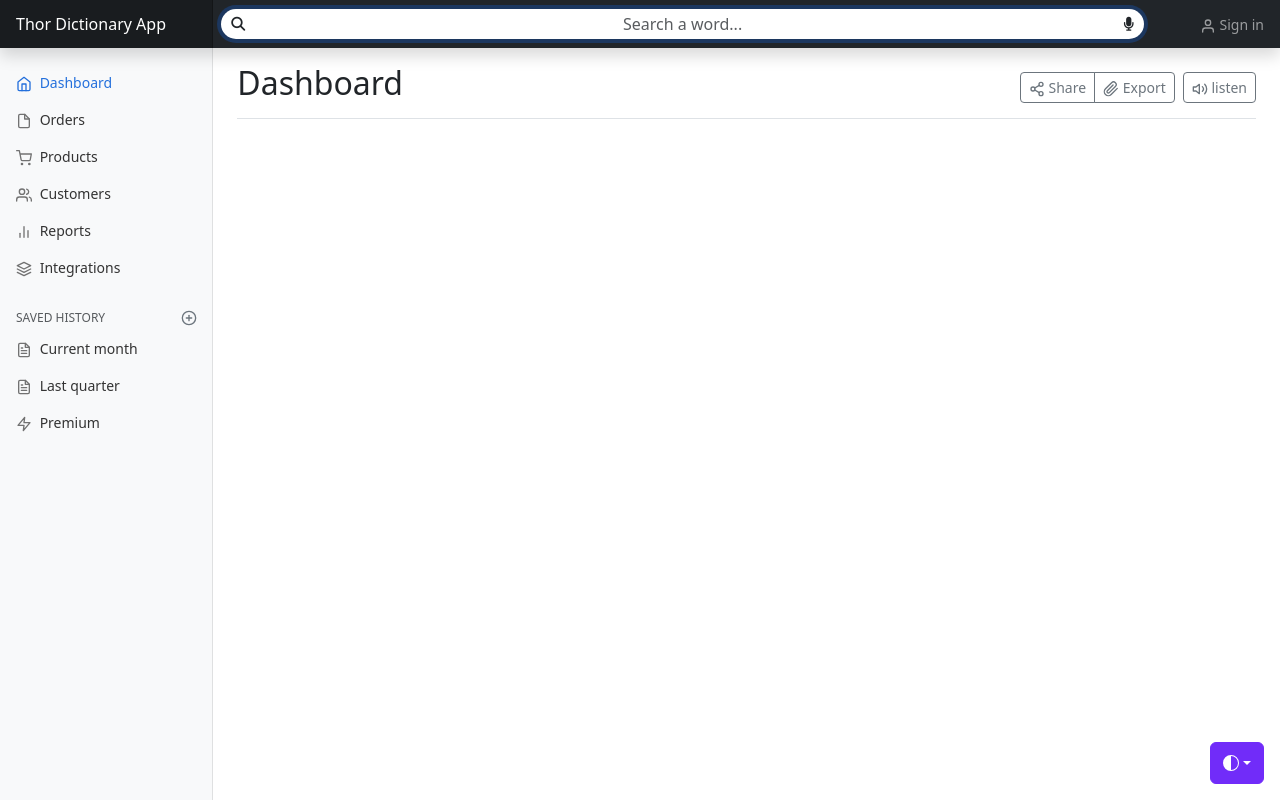
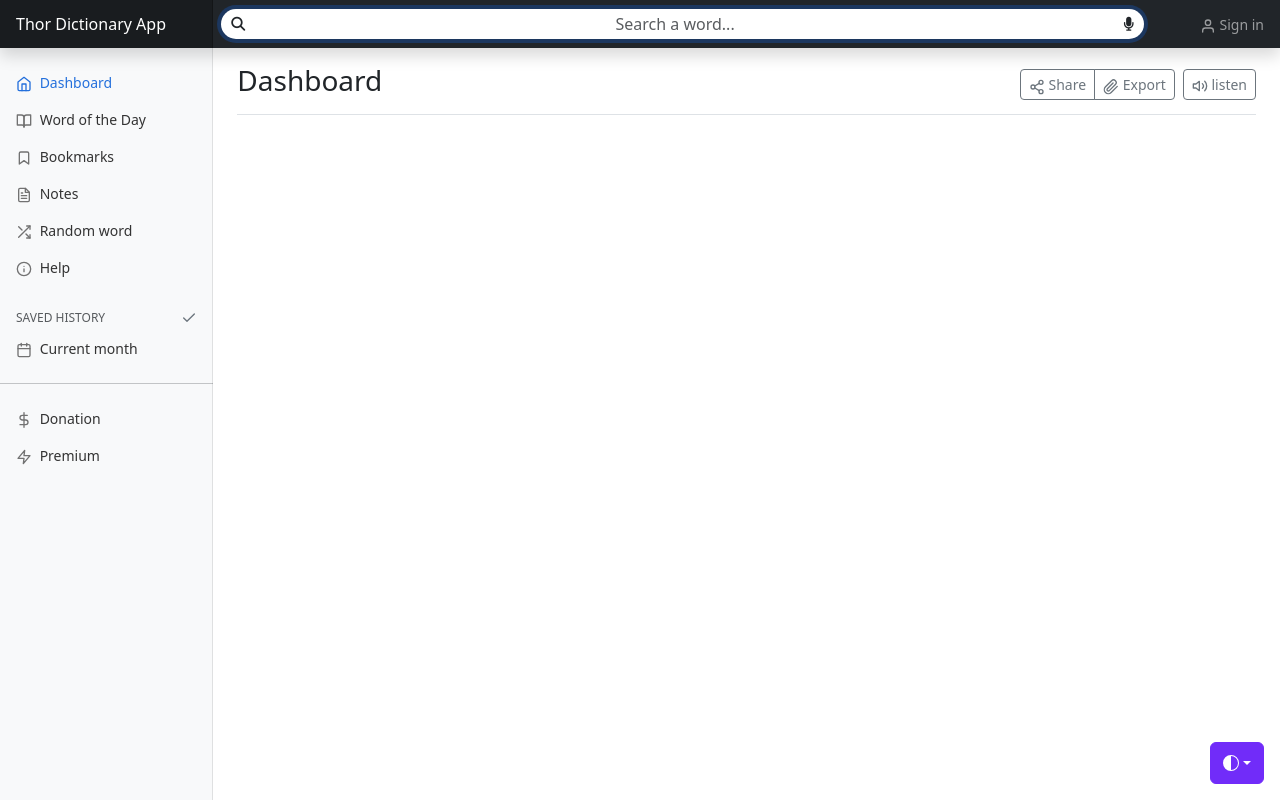
Before and after one commit to Toheeb-dev/dictionary-app, a plain HTML site: page index.html in a window 1280 px wide. Drawn offline with nearby package versions, Linux system fonts and the light colour scheme.

Commit message:
update the dictionary app

```diff
--- a/dashboard.js
+++ b/dashboard.js
@@ -9,13 +9,28 @@
 })()
 
 const search =()=>{
+  wordSearch.innerHTML = ""
   let wordText = word.value
+
 let link = fetch('https://api.dictionaryapi.dev/api/v2/entries/en/' + wordText)
 .then(data => {
   return data.json();
   })
-  .then(meaning => {
-  console.log(meaning);
+  .then(result => {
+    console.log(result);
+    result.map((item, arr)=>{
+      var phonetics = item.phonetics
+      const phonet = [...phonetics]
+      console.log(phonet[3].audio);
+      wordSearch.innerHTML += `
+      <h3 class="mb-0">${item.word}</h3>
+      <p>${item.phonetic}</p>
+      <audio src=${phonet[0].audio} controls>bg</audio>
+      `
+
+
+    })
+
   });
 }
 
--- a/index.html
+++ b/index.html
@@ -149,7 +149,7 @@
     <span class="navbar-toggler-icon"></span>
   </button>
   <form id="search-form" class="search-bar w-100 mx-2">
-    <input type="text" aria-label="Search" id="word" class="form-control form-control-light w-100 rounded-4 border-2" name="q" placeholder="Search a word..." autocomplete="off" autofocus />
+    <input type="search" aria-label="Search" id="word" class="form-control form-control-light w-100 rounded-4 border-2" placeholder="Search a word..." autocomplete="off" autofocus />
     <i id="searchIcon" class="fa fa-search search-ico" onclick="search()"></i>
     <i id="startIcon" class="fa fa-microphone microphone-ico"></i>
   </form>
@@ -176,32 +176,32 @@
           </li>
           <li class="nav-item">
             <a class="nav-link" href="#">
-              <span data-feather="file" class="align-text-bottom"></span>
-              Orders
+              <span data-feather="book-open" class="align-text-bottom"></span>
+              Word of the Day
             </a>
           </li>
           <li class="nav-item">
             <a class="nav-link" href="#">
-              <span data-feather="shopping-cart" class="align-text-bottom"></span>
-              Products
+              <span data-feather="bookmark" class="align-text-bottom"></span>
+              Bookmarks
             </a>
           </li>
           <li class="nav-item">
             <a class="nav-link" href="#">
-              <span data-feather="users" class="align-text-bottom"></span>
-              Customers
+              <span data-feather="file-text" class="align-text-bottom"></span>
+              Notes
             </a>
           </li>
           <li class="nav-item">
             <a class="nav-link" href="#">
-              <span data-feather="bar-chart-2" class="align-text-bottom"></span>
-              Reports
+              <span data-feather="shuffle" class="align-text-bottom"></span>
+              Random word
             </a>
           </li>
           <li class="nav-item">
             <a class="nav-link" href="#">
-              <span data-feather="layers" class="align-text-bottom"></span>
-              Integrations
+              <span data-feather="info" class="align-text-bottom"></span>
+              Help
             </a>
           </li>
         </ul>
@@ -209,20 +209,21 @@
         <h6 class="sidebar-heading d-flex justify-content-between align-items-center px-3 mt-4 mb-1 text-body-secondary text-uppercase">
           <span>Saved History</span>
           <a class="link-secondary" href="#" aria-label="Add a new report">
-            <span data-feather="plus-circle" class="align-text-bottom"></span>
+            <span data-feather="check" class="align-text-bottom"></span>
           </a>
         </h6>
         <ul class="nav flex-column mb-2">
           <li class="nav-item">
             <a class="nav-link" href="#">
-              <span data-feather="file-text" class="align-text-bottom"></span>
+              <span data-feather="calendar" class="align-text-bottom"></span>
               Current month
             </a>
           </li>
+          <hr>
           <li class="nav-item">
             <a class="nav-link" href="#">
-              <span data-feather="file-text" class="align-text-bottom"></span>
-              Last quarter
+              <span data-feather="dollar-sign" class="align-text-bottom"></span>
+              Donation
             </a>
           </li>
           <li class="nav-item">
@@ -237,7 +238,7 @@
 
     <main class="col-md-9 ms-sm-auto col-lg-10 px-md-4">
       <div class="d-flex justify-content-between flex-wrap flex-md-nowrap align-items-center pt-3 pb-2 mb-3 border-bottom">
-        <h1 class="h2">Dashboard</h1>
+        <h1 class="h3">Dashboard</h1>
         <div class="btn-toolbar mb-2 mb-md-0">
           <div class="btn-group me-2">
             <button type="button" class="btn btn-sm btn-outline-secondary">
@@ -251,9 +252,10 @@
             <span data-feather="volume-2" class="align-text-bottom"></span>
            listen
           </button>
+
         </div>
       </div>
-
+      <div id="wordSearch"></div>
     </main>
   </div>
 </div>
```
